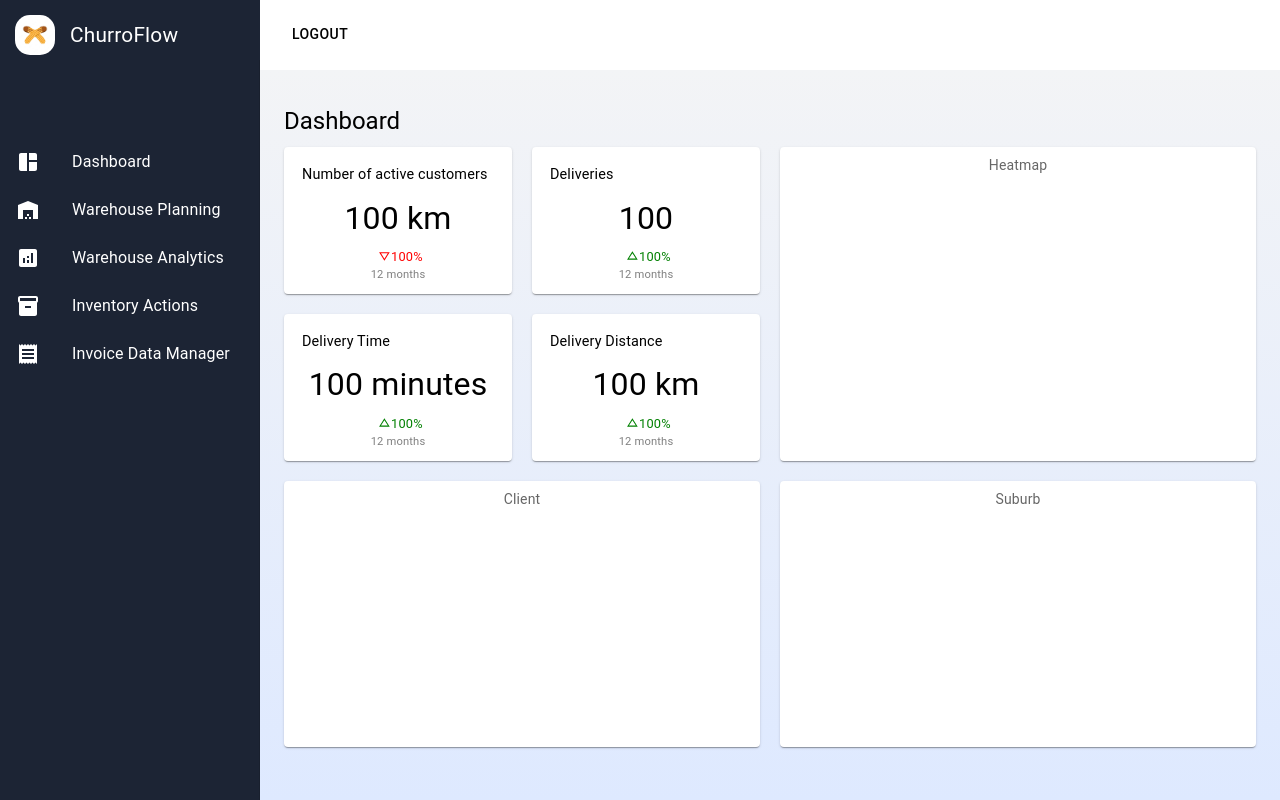
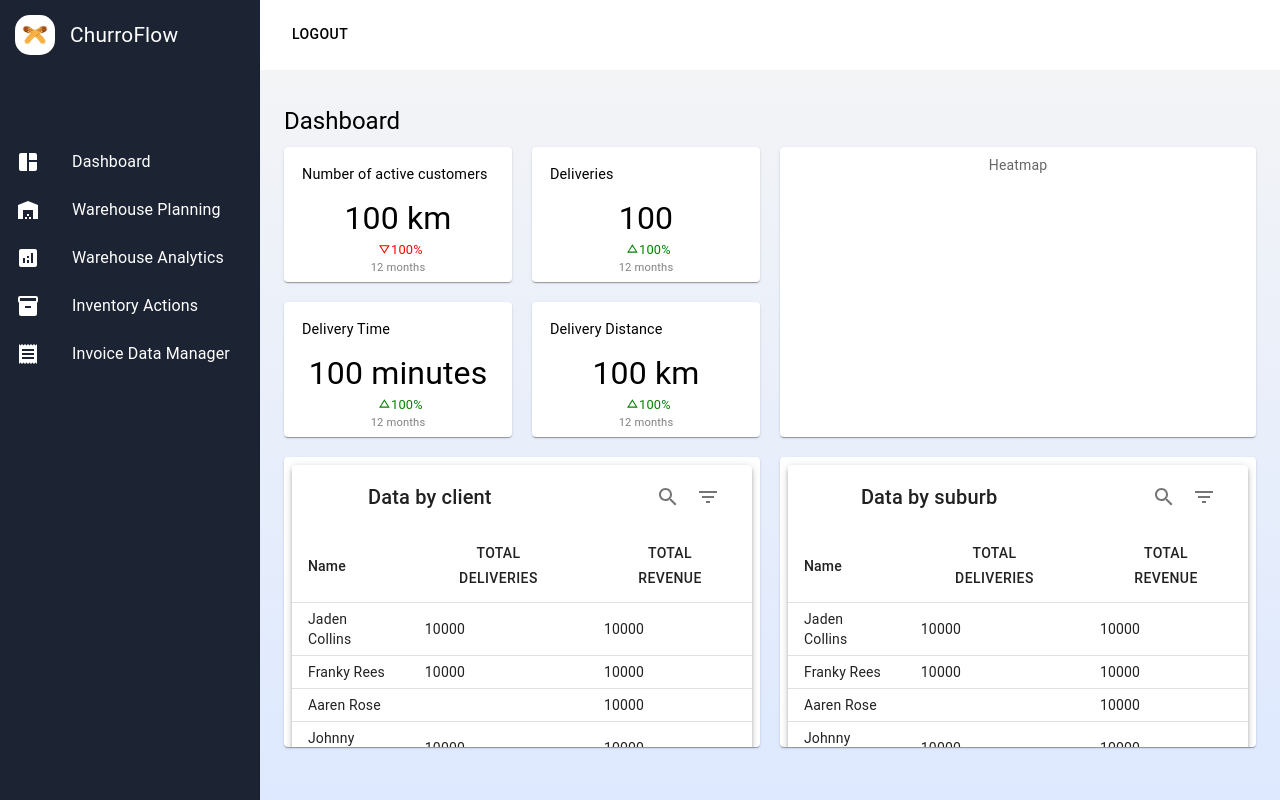
Before and after one commit to jeremytraini/churroflow, a React (Create React App) app: page /dashboard in a window 1280 px wide. Built offline with nearby package versions, Linux system fonts and the light colour scheme.

Commit message:
Stub data tables for dashboard

```diff
--- a/package.json
+++ b/package.json
@@ -19,6 +19,7 @@
     "@uiw/react-codemirror": "^4.19.10",
     "axios": "^0.27.2",
     "bootstrap": "^4.6.2",
+    "mui-datatables": "^4.3.0",
     "normalize-newline": "^4.1.0",
     "openai": "^3.2.1",
     "react": "^18.2.0",
--- a/src/components/Navbar.jsx
+++ b/src/components/Navbar.jsx
@@ -9,7 +9,6 @@ import { useNavigate } from 'react-router-dom';
 import ExpandLess from '@mui/icons-material/ExpandLess';
 import ExpandMore from '@mui/icons-material/ExpandMore';
 import ListItemButton from '@mui/material/ListItemButton';
-import { useLocation } from "react-router-dom"
 import mainlogo from '../assets/mainlogo.jpg';
 import { getPrimaryNavList } from './NavList';
 
--- a/src/components/boxes/DataTableBox.jsx
+++ b/src/components/boxes/DataTableBox.jsx
@@ -0,0 +1,107 @@
+import React from 'react';
+import MUIDataTable from "mui-datatables";
+import { createTheme, ThemeProvider } from '@mui/material/styles';
+import { withStyles } from "@mui/styles";
+import { createMuiTheme } from "@mui/styles"
+
+const customTheme = createTheme({
+  overrides: {
+    MUIDataTable: {
+      paper: {
+        boxShadow: "none"
+      }
+    }
+  }
+});
+
+const DataTableBox = ({type, from_date, to_date}) => {
+  let title = "Test";
+
+  switch (type) {
+    case "client":
+      title = "Data by client";
+      break;
+    case "suburb":
+      title = "Data by suburb";
+      break;
+  }
+
+  const options = {
+    selectableRows: false,
+    search: true,
+    download: false,
+    print: false,
+    viewColumns: false,
+    filter: true,
+    filterType: "dropdown",
+    responsive: "standard",
+    tableBodyHeight: "100%",
+    // onTableChange: (action, state) => {
+    //   console.log(action);
+    //   console.dir(state);
+    // },
+    setTableProps: () => {
+      return {
+        size: 'small',
+      };
+    },
+
+  };
+
+  const columns = [
+    {
+     name: "name",
+     label: "Name",
+     options: {
+      filter: true,
+      sort: false,
+      fullWidth: true,
+     }
+    },
+    {
+     name: "total-deliveries",
+     label: "Total Deliveries",
+     options: {
+      filter: true,
+      sort: true,
+     }
+    },
+    {
+     name: "total-revenue",
+     label: "Total Revenue",
+     options: {
+      filter: true,
+      sort: true,
+     }
+    },
+   ];
+
+
+  const data = [
+    ["Jaden Collins", 10000, 10000],
+    ["Franky Rees", 10000, 10000],
+    ["Aaren Rose", null, 10000],
+    ["Johnny Jones", 10000, 10000],
+    ["Jimmy Johns", 10000, 10000],
+    ["Jack Jackson", 10000, 10000],
+    ["Joe Jones", 10000, 10000],
+    ["Jacky Jackson", 10000, 10000],
+    ["Jo Jo", 10000, 10000],
+    ["Donna Marie", 10000, 10000]
+  ];
+
+
+
+  return (
+    <ThemeProvider theme={customTheme}>
+      <MUIDataTable
+          title={title}
+          data={data}
+          columns={columns}
+          options={options}
+        />
+    </ThemeProvider>
+  );
+};
+
+export default (DataTableBox);
--- a/src/hooks/useAuth.js
+++ b/src/hooks/useAuth.js
@@ -1,7 +1,7 @@
 import React from 'react';
 import { useNavigate } from 'react-router-dom';
 import { SyncUser } from './SyncUser';
-import APIService from '../services/APIService';
+// import APIService from '../services/APIService';
 
 const AuthContext = React.createContext();
 
--- a/src/layouts/ProtectedLayout.jsx
+++ b/src/layouts/ProtectedLayout.jsx
@@ -1,4 +1,4 @@
-import { Link, Navigate, useOutlet } from "react-router-dom";
+import { Navigate, useOutlet } from "react-router-dom";
 import { useAuth } from "../hooks/useAuth";
 import AppBar from "../components/AppBar";
 import Navbar from "../components/Navbar";
--- a/src/layouts/PublicLayout.jsx
+++ b/src/layouts/PublicLayout.jsx
@@ -1,6 +1,5 @@
 import { Navigate, useOutlet } from "react-router-dom";
 import { useAuth } from "../hooks/useAuth";
-import AppBar from "../components/AppBar";
 
 const PublicLayout = () => {
   const { user } = useAuth();
--- a/src/pages/BasicPage.jsx
+++ b/src/pages/BasicPage.jsx
@@ -1,9 +1,6 @@
 import Container from "@mui/material/Container";
-import Avatar from "@mui/material/Avatar";
-import Box from "@mui/material/Box";
 import Typography from "@mui/material/Typography";
 import useTitle from '../useTitle';
-import { filledInputClasses } from "@mui/material";
 
 export const BasicPage = ({ title, children }) => {
   useTitle("ChurroFlow - " + title);
--- a/src/pages/Dashboard.jsx
+++ b/src/pages/Dashboard.jsx
@@ -1,23 +1,24 @@
 import React from 'react';
-import { useAuth } from '../hooks/useAuth';
+// import { useAuth } from '../hooks/useAuth';
 import { BasicPage } from "./BasicPage";
-import Home from "@mui/icons-material/Home";
-import Grid from '@mui/material/Unstable_Grid2';
 import Paper from '@mui/material/Paper';
 import { styled } from '@mui/material/styles';
 import Box from '@mui/material/Box';
 import StatisticBox from '../components/boxes/StatisticBox';
+import DataTableBox from '../components/boxes/DataTableBox';
 
 const Item = styled(Paper)(({ theme }) => ({
   backgroundColor: theme.palette.mode === 'dark' ? '#1A2027' : '#fff',
   ...theme.typography.body2,
   padding: theme.spacing(1),
   textAlign: 'center',
+  position: 'relative',
+  overflow: 'hidden',
   color: theme.palette.text.secondary,
 }));
 
 const Dashboard = () => {
-  const { user } = useAuth();
+  // const { user } = useAuth();
 
   return (
   <BasicPage title="Dashboard">
@@ -62,13 +63,13 @@ const Dashboard = () => {
       <Item sx={{
         gridArea: '3 / 1 / 5 / 3'
       }}>
-      Client
+        <DataTableBox type="client" />
       </Item>
 
       <Item sx={{
         gridArea: '3 / 3 / 5 / 5'
       }}>
-      Suburb
+        <DataTableBox type="suburb" />
       </Item>
     </Box>
   </BasicPage>
--- a/src/pages/InventoryActions.jsx
+++ b/src/pages/InventoryActions.jsx
@@ -1,5 +1,4 @@
 import { BasicPage } from "./BasicPage";
-import Home from "@mui/icons-material/Home";
 
 const InventoryActions = () => {
   return <BasicPage title="Inventory Actions" />;
```
Also changed, not shown: 1 other file (tests, documents, lock files or other folders).
